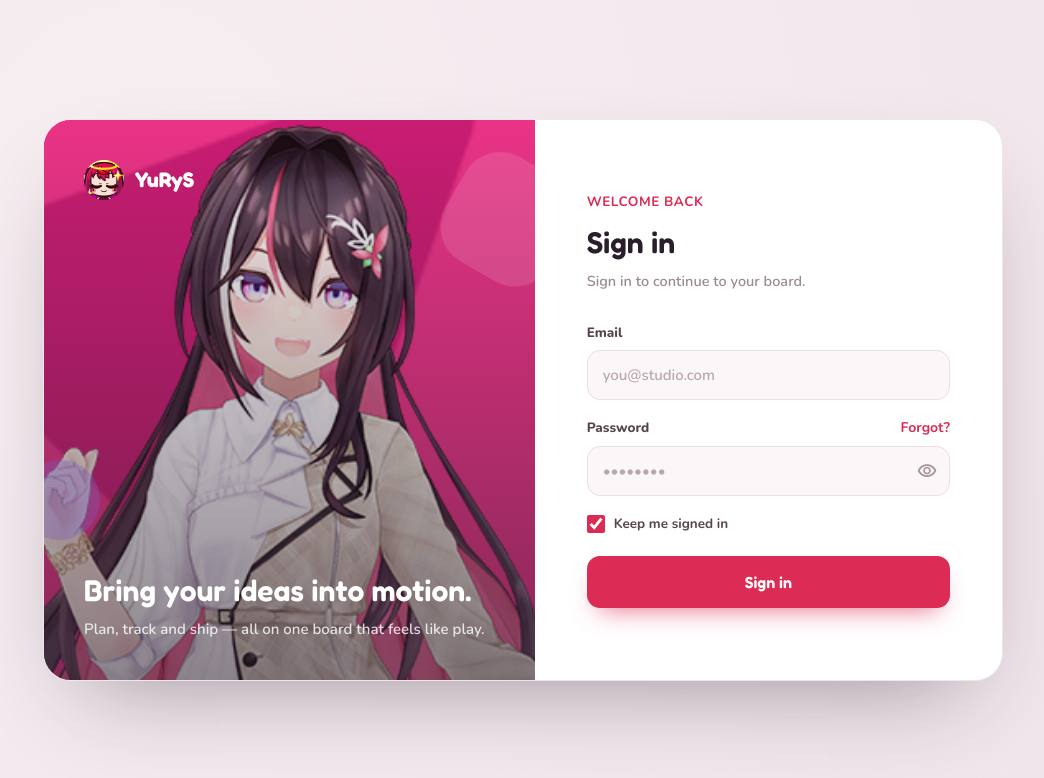
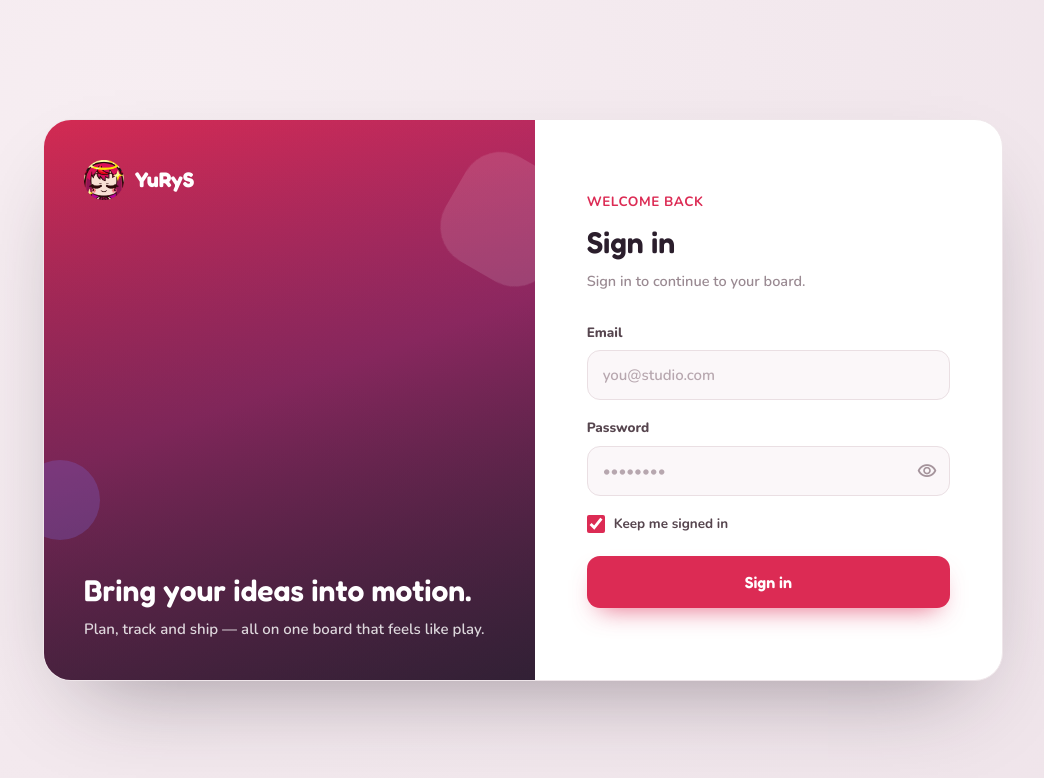
Before and after one commit to HappyNaCl/yurys, a Next.js app: page / in a window 1280 px wide. Shown: the top 778 px of the page, without its empty margins (117-1161 px from the left). Built offline with nearby package versions, Linux system fonts and the light colour scheme; no server answers.

Commit message:
feat: no forgot button in login, no art in login

```diff
--- a/app/_components/SignInScreen.tsx
+++ b/app/_components/SignInScreen.tsx
@@ -60,15 +60,11 @@ export default function SignInScreen() {
       <div className="grid w-full max-w-[960px] overflow-hidden rounded-[28px] border border-line-soft bg-white shadow-[0_40px_90px_-40px_rgba(43,30,44,0.45)] md:grid-cols-[1.05fr_1fr]">
         {/* Art panel */}
         <div className="relative flex min-h-[240px] flex-col overflow-hidden bg-[linear-gradient(160deg,#dc2b54_0%,#a62a6e_48%,#3a2340_100%)] md:min-h-[560px]">
-          {/* Optional character art: drop a file at public/login-art.png and it
-              layers over the gradient; missing file just shows the gradient. */}
-          <div className="absolute inset-0 bg-[url('/login-art.png')] bg-cover bg-center" />
           <div className="pointer-events-none absolute inset-0 bg-[linear-gradient(180deg,rgba(43,30,44,0.05)_0%,rgba(43,30,44,0.55)_100%)]" />
           <div className="pointer-events-none absolute -right-[30px] top-11 h-[120px] w-[120px] rotate-30 animate-[float-dot_7s_ease-in-out_infinite] rounded-[40px] bg-white/12" />
           <div className="pointer-events-none absolute -left-6 bottom-[140px] h-20 w-20 animate-[float-dot_5.5s_ease-in-out_infinite] rounded-full bg-plum/35" />
 
           <div className="pointer-events-none relative z-[2] flex items-center gap-[11px] p-6 md:p-10">
-            {/* eslint-disable-next-line @next/next/no-img-element -- tiny static asset, skip the optimizer */}
             <img
               src="/favicon.svg"
               alt=""
@@ -124,13 +120,6 @@ export default function SignInScreen() {
                 <span className="text-[13.5px] font-extrabold text-ink-soft">
                   Password
                 </span>
-                <button
-                  type="button"
-                  onClick={handleForgot}
-                  className="text-sm font-bold text-primary transition-colors hover:text-[#b81e43]"
-                >
-                  Forgot?
-                </button>
               </div>
               <div className="relative flex">
                 <input
@@ -146,8 +135,7 @@ export default function SignInScreen() {
                   type="button"
                   onClick={() => setShow((s) => !s)}
                   aria-label={show ? "Hide password" : "Show password"}
-                  className="absolute right-1.5 top-1/2 flex h-[34px] w-[34px] -translate-y-1/2 items-center justify-center rounded-[9px] text-muted-soft transition-colors hover:bg-primary/6 hover:text-primary"
-                >
+                  className="absolute right-1.5 top-1/2 flex h-[34px] w-[34px] -translate-y-1/2 items-center justify-center rounded-[9px] text-muted-soft transition-colors hover:bg-primary/6 hover:text-primary">
                   <Icon
                     name={show ? "visibility_off" : "visibility"}
                     size={20}
@@ -171,8 +159,7 @@ export default function SignInScreen() {
             <button
               type="submit"
               disabled={busy}
-              className="mt-1 rounded-[13px] bg-primary p-3.5 font-display text-base font-semibold text-white shadow-[0_12px_26px_-12px_rgba(220,43,84,0.75)] transition-colors hover:bg-primary-deep active:translate-y-px disabled:opacity-60"
-            >
+              className="mt-1 rounded-[13px] bg-primary p-3.5 font-display text-base font-semibold text-white shadow-[0_12px_26px_-12px_rgba(220,43,84,0.75)] transition-colors hover:bg-primary-deep active:translate-y-px disabled:opacity-60">
               {busy ? "Signing in…" : "Sign in"}
             </button>
 
@@ -181,8 +168,7 @@ export default function SignInScreen() {
                 role="alert"
                 className={`text-center text-sm font-bold ${
                   notice.kind === "error" ? "text-primary" : "text-ink-soft"
-                }`}
-              >
+                }`}>
                 {notice.text}
               </p>
             )}
```
Also changed, not shown: 2 other files (tests, documents, lock files or other folders).
